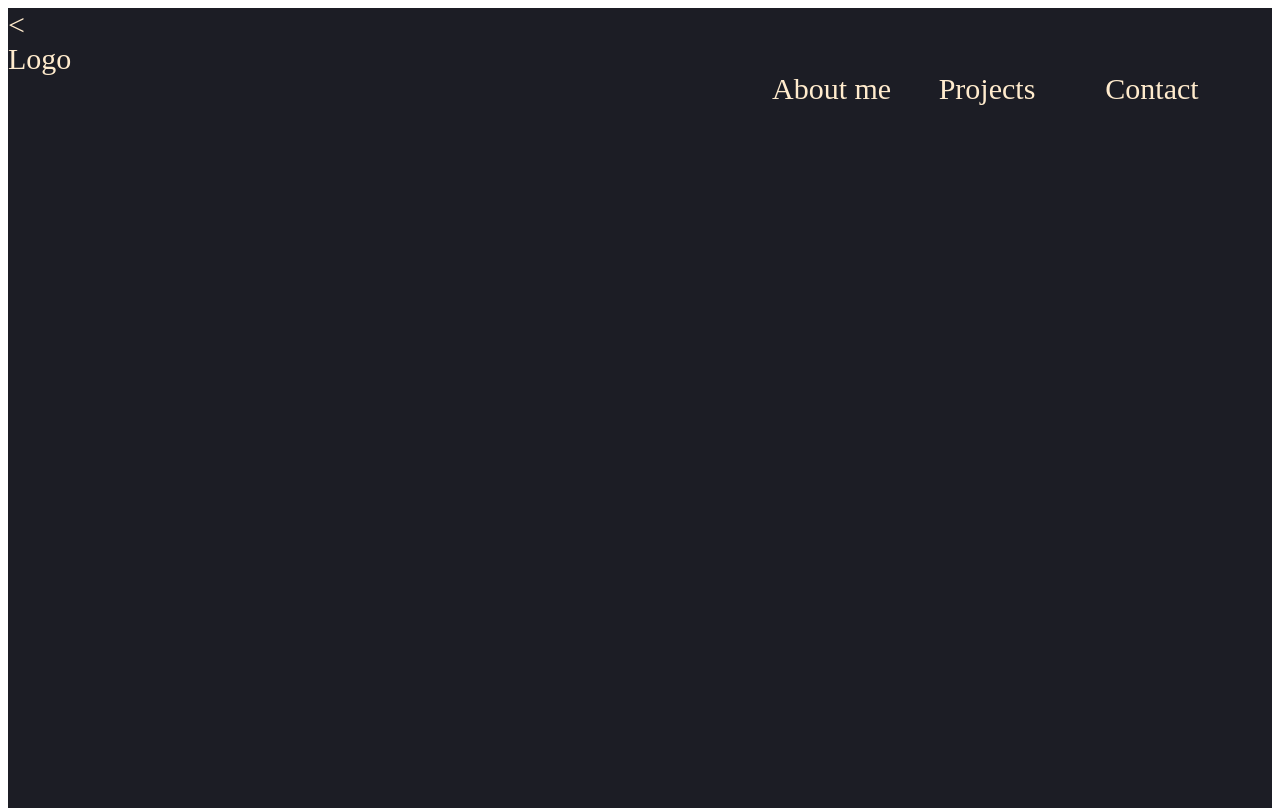
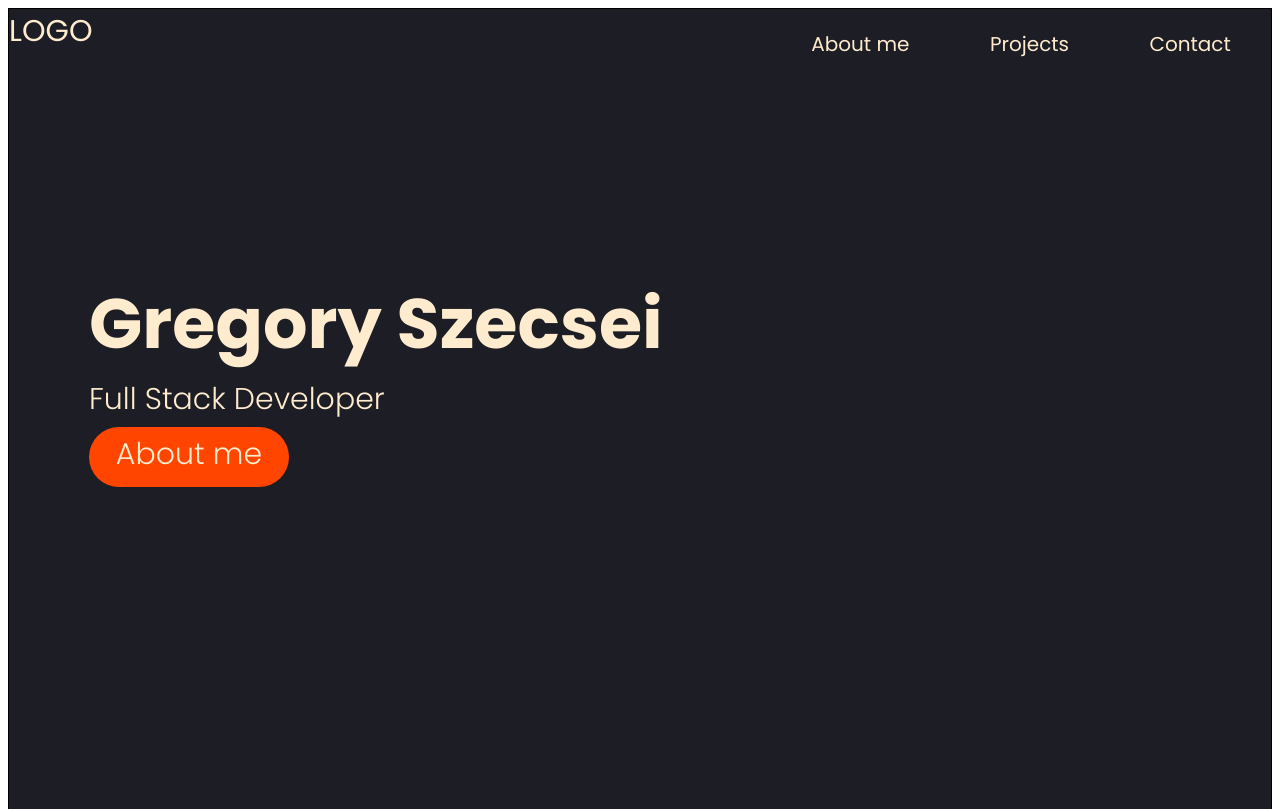
Before and after one commit to Szecse/Portfolio-exercise, a plain HTML site: page index.html in a window 1280 px wide. Shown: the top 809 px of the page. Drawn offline with Linux system fonts and the light colour scheme.

Commit message:
Some progress

```diff
--- a/index.html
+++ b/index.html
@@ -5,20 +5,29 @@
     <meta http-equiv="X-UA-Compatible" content="IE=edge">
     <meta name="viewport" content="width=device-width, initial-scale=1.0">
     <link rel="stylesheet" href="style.css"/>
+    <link rel="preconnect" href="https://fonts.googleapis.com">
+    <link rel="preconnect" href="https://fonts.gstatic.com" crossorigin>
+    <link href="https://fonts.googleapis.com/css2?family=Poppins:wght@300;400;500;600;700;800&display=swap" rel="stylesheet">
     <title>Document</title>
 </head>
 
 <body>
-    <section class="hero"><
+    <section class="hero">
         <nav>
-            <div>Logo</div>
+            <div>LOGO</div>
             <ul>
                 <li>About me</li>
                 <li>Projects</li>
                 <li>Contact</li>
-
             </ul>
         </nav>
+        <div class="hero-area">
+            <div class="hero-text">
+                <h1>Gregory Szecsei</h1>
+                <p>Full Stack Developer</p>
+                <div class="button">About me</div>
+            </div>
+        </div>
     </section>
     <section></section>
     <section></section>
--- a/style.css
+++ b/style.css
@@ -1,7 +1,11 @@
+body {
+font-family: 'Poppins', sans-serif;
+}
+
 section {
 height: 500px;
 background-color: white;
-border: solid black 1px<
+border: solid black 1px;
 
 }
 .hero {
@@ -21,15 +25,46 @@ nav {
 }
 
 ul {
-
     display: flex;
     list-style-type: none;
     width: 500px;
     justify-content: space-around;
+    font-size: 20px;
 }
 
 li {
 
-    width: 200px;
     text-decoration: none;
 }
+h1 {
+    font-size: 70px;
+    margin: 0px;
+}
+
+p {
+    margin: 0px;
+    font-size: 30px;
+    font-weight: 300;
+}
+.hero-area {
+    display: flex;
+    flex-direction: column;
+    height: 100%;
+    justify-content: center;
+}
+.hero-text {
+margin-left: 80px;
+margin-bottom: 200px;
+}
+
+.button{
+    width: 200px;
+    height: 55px;
+    background-color: orangered;
+    border-radius: 30px;
+    text-align: center;
+    font-weight: 300;
+    font-size: 30px;
+    padding-top: 5px;
+    margin-top: 5px;
+}
```
